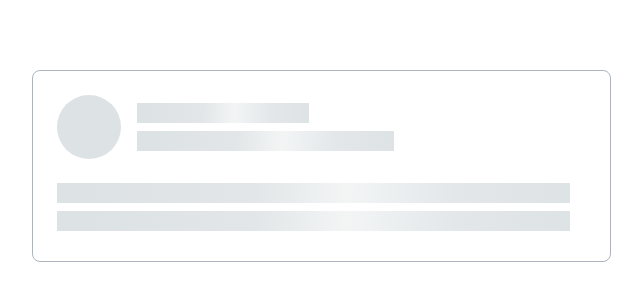
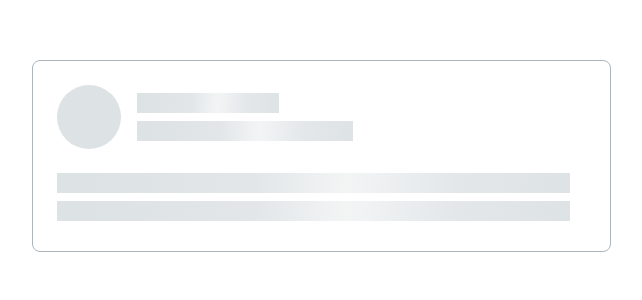
Before and after one commit to js-tasks-ru/htmlcss-20211021_vortexnz21, a website: page 04-lection2/02-skeleton/index.html in a window 1280 px wide. Shown: the part 244-544 px from the top of the page, without its empty margins (319-961 px from the left). Drawn offline with Linux system fonts and the light colour scheme.

Commit message:
Fix attempt 1

```diff
--- a/04-lection2/02-skeleton/index.html
+++ b/04-lection2/02-skeleton/index.html
@@ -8,28 +8,26 @@
     <title>Skeleton</title>
     <style>
         .container {
-            min-height: 100vh;
             display: flex;
-            justify-content: center;
-            align-items: center;
-            padding: 10px;
+            min-height: calc(100vh - 40px);
+            padding: 20px;
         }
     </style>
 </head>
 <body>
 <div class='container'>
-    <div class='skeleton'>
+    <div class='skeleton container__skeleton'>
         <div class='skeleton__top'>
             <div class='skeleton__circle'></div>
             <div class='skeleton__lines'>
-                <div class='skeleton__line line-1'></div>
-                <div class='skeleton__line line-2'></div>
+                <div class='skeleton__line skeleton__line_short'></div>
+                <div class='skeleton__line skeleton__line_medium'></div>
             </div>
         </div>
         <div class='skeleton__bottom'>
             <div class='skeleton__lines'>
-                <div class='skeleton__line line-3'></div>
-                <div class='skeleton__line line-4'></div>
+                <div class='skeleton__line skeleton__line_long'></div>
+                <div class='skeleton__line skeleton__line_long'></div>
             </div>
         </div>
     </div>
--- a/04-lection2/02-skeleton/skeleton.css
+++ b/04-lection2/02-skeleton/skeleton.css
@@ -1,8 +1,7 @@
 .skeleton {
     box-sizing: border-box;
-    width: 579px;
-    min-width: 0; /* wouldn't squeeze without it */
-    height: 192px;
+    max-width: 579px;
+    max-height: 192px;
     border: 1px solid var(--grey-3);
     border-radius: 8px;
     padding: 24px 40px 32px 24px;
@@ -26,30 +25,32 @@
 
 .skeleton__lines {
     display: flex;
-    align-items: center;
-    flex-wrap: wrap;
+    flex-direction: column;
+    flex-basis: 100%;
     gap: 8px;
     margin: auto 0;
-    min-width: 0; /* wouldn't squeeze without it */
 }
 
 .skeleton__line {
     background: linear-gradient(92.51deg, #DDE2E5 6.44%, #E2E6E8 38.47%, #F3F5F5 56.48%, #E3E7EA 77.5%, #DDE2E5 102.52%);
-    height: 20px;
+    min-height: 20px;
 }
 
-.line-1 {
-    width: 172px;
+.skeleton__line_short {
+    width: 33%;
 }
 
-.line-2 {
-    width: 257px;
+.skeleton__line_medium {
+    width: 50%;
 }
 
-.line-3 {
-    width: 515px;
+.skeleton__line_long {
+    width: 100%;
 }
 
-.line-4 {
-    width: 515px;
+
+
+.container__skeleton {
+    margin: auto;
+    flex-basis: 100%;
 }
```
